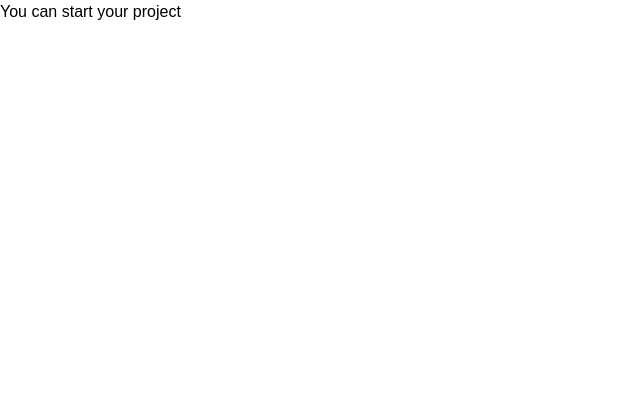
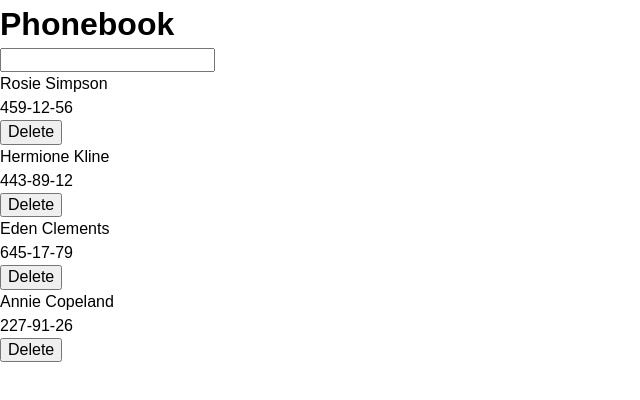
Before and after one commit to IgBovt/goit-react-hw-03, a React (Vite) app: page / in a window 1280 px wide. Shown: the top 400 px of the page, without its empty margins (0-640 px from the left). Built offline with nearby package versions, Linux system fonts and the light colour scheme.

Commit message:
made contact list

```diff
--- a/src/components/App/App.jsx
+++ b/src/components/App/App.jsx
@@ -1,5 +1,22 @@
-function App() {
-  return <p>You can start your project</p>;
+import { useState } from 'react';
+import ContactList from '../ContactList/ContactList';
+import SearchBox from '../SearchBox/SearchBox';
+
+export default function App() {
+  const state = [
+    { id: 'id-1', name: 'Rosie Simpson', number: '459-12-56' },
+    { id: 'id-2', name: 'Hermione Kline', number: '443-89-12' },
+    { id: 'id-3', name: 'Eden Clements', number: '645-17-79' },
+    { id: 'id-4', name: 'Annie Copeland', number: '227-91-26' },
+  ];
+  const [contact, setContact] = useState(state);
+
+  return (
+    <div>
+      <h1>Phonebook</h1>
+      {/* <ContactForm /> */}
+      <SearchBox />
+      <ContactList contacts={contact} />
+    </div>
+  );
 }
-
-export default App;
--- /dev/null
+++ b/src/components/Contact/Contact.jsx
@@ -0,0 +1,9 @@
+export default function Contact({ name, number }) {
+  return (
+    <div>
+      <p>{name}</p>
+      <p>{number}</p>
+      <button>Delete</button>
+    </div>
+  );
+}
--- /dev/null
+++ b/src/components/ContactList/ContactList.jsx
@@ -0,0 +1,13 @@
+import Contact from '../Contact/Contact';
+
+export default function ContactList({ contacts }) {
+  return (
+    <ul>
+      {contacts.map(contact => (
+        <li key={contact.id}>
+          <Contact name={contact.name} number={contact.number} />
+        </li>
+      ))}
+    </ul>
+  );
+}
--- /dev/null
+++ b/src/components/SearchBox/SearchBox.jsx
@@ -0,0 +1,3 @@
+export default function SearchBox() {
+  return <input type="text" />;
+}
```
Also changed, not shown: src/components/Contact/Contact.module.css (added), src/components/ContactForm/ContactForm.jsx (added), src/components/ContactForm/ContactForm.module.css (added), src/components/ContactList/ContactList.module.css (added), src/components/SearchBox/SearchBox.module.css (added).
